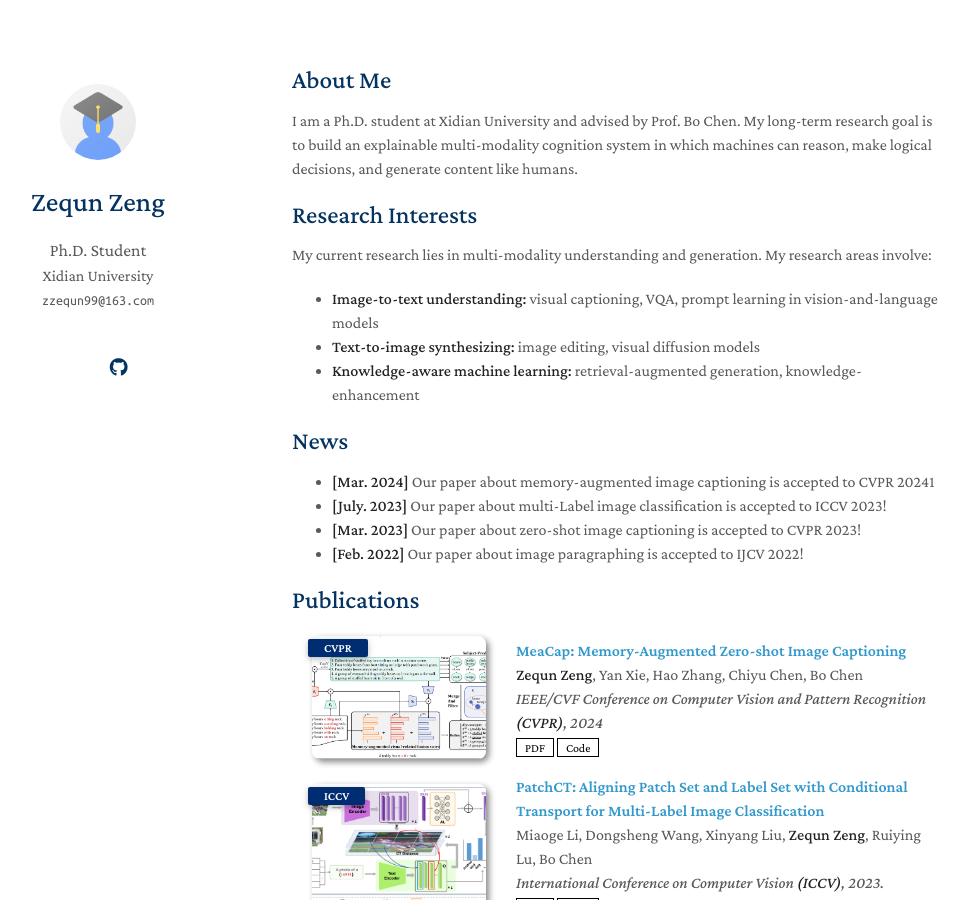
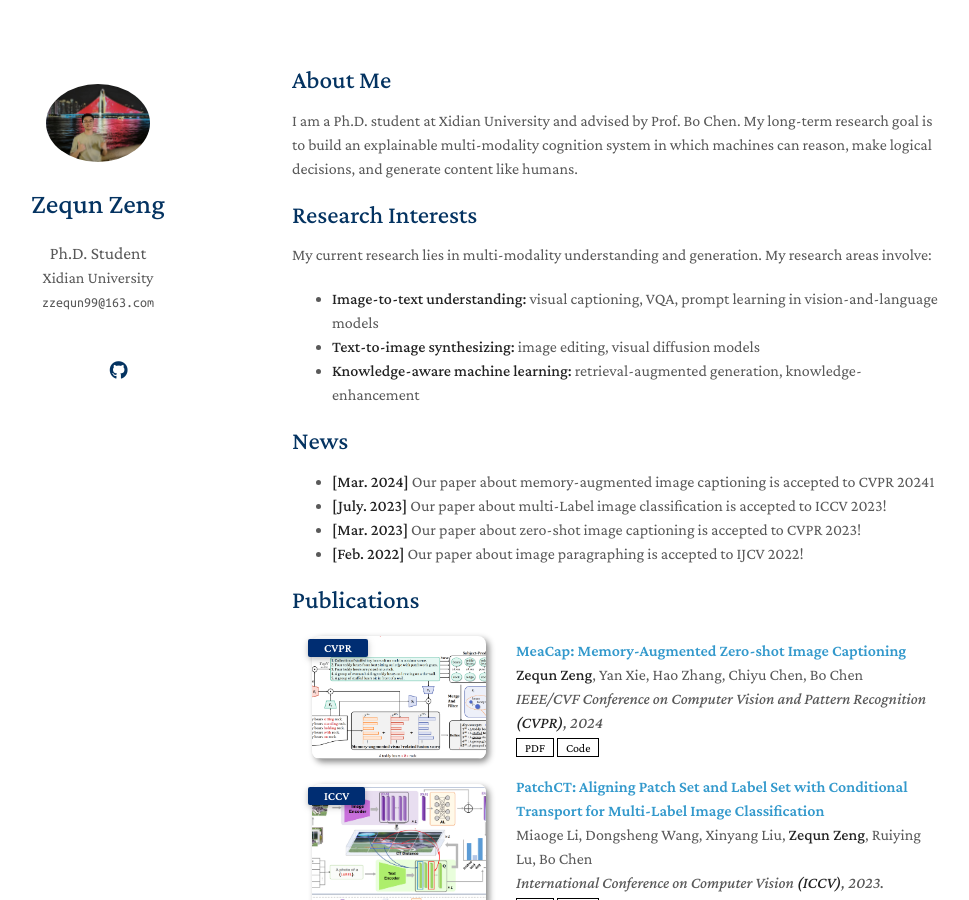
Before and after one commit to joeyz0z/joeyz0z.github.io, a Jekyll site: the page built from index.md, in a window 1280 px wide and 900 px high. Shown: the whole window, without its empty margins (178-1147 px from the left). Built offline with Jekyll 4.4.1, drawn with Linux system fonts in a browser that asks for light colours; nearby versions of some CDN libraries; a style sheet for code colours, icons or effects is not loaded; our own code applies the rules of GitHub Pages for plain Markdown files.

Commit message:
Update _config.yml

```diff
--- a/_config.yml
+++ b/_config.yml
@@ -20,7 +20,7 @@ github_link: https://github.com/joeyz0z
 
 # Images (e.g., your profile picture and your website's favicon)
 # "favicon" and "favicon_dark" are used for the light and dark modes, respectively.
-avatar: ./assets/img/avatar.png
+avatar: ./assets/img/my_photo.jpg
 favicon: ./assets/img/favicon.png
 favicon_dark: ./assets/img/favicon-dark.png
 
```
